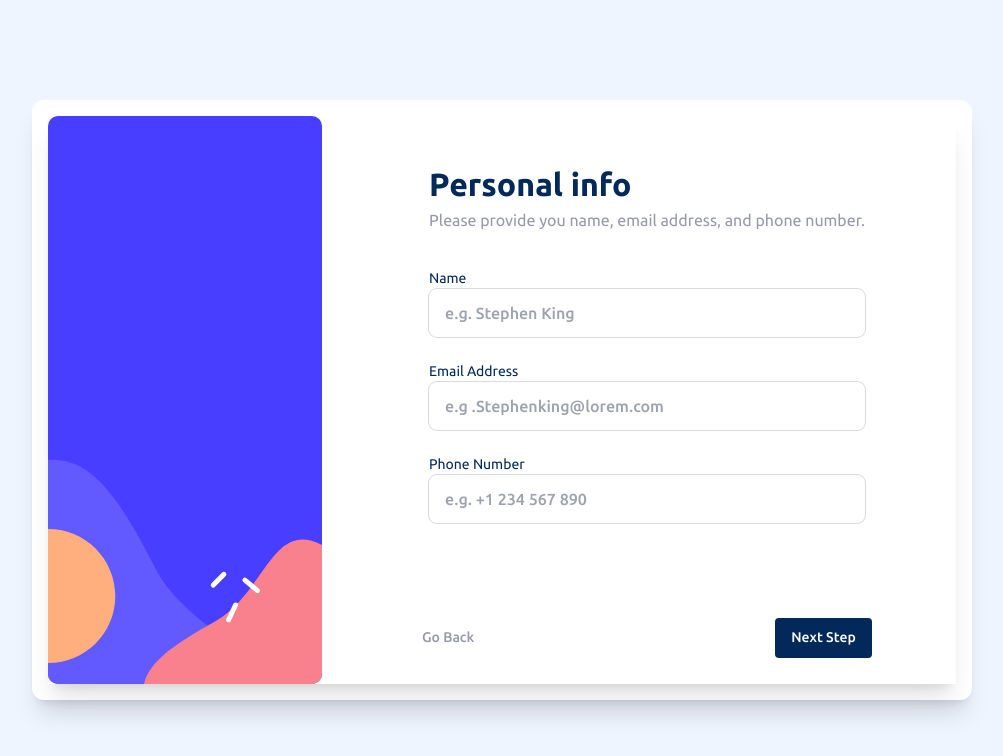
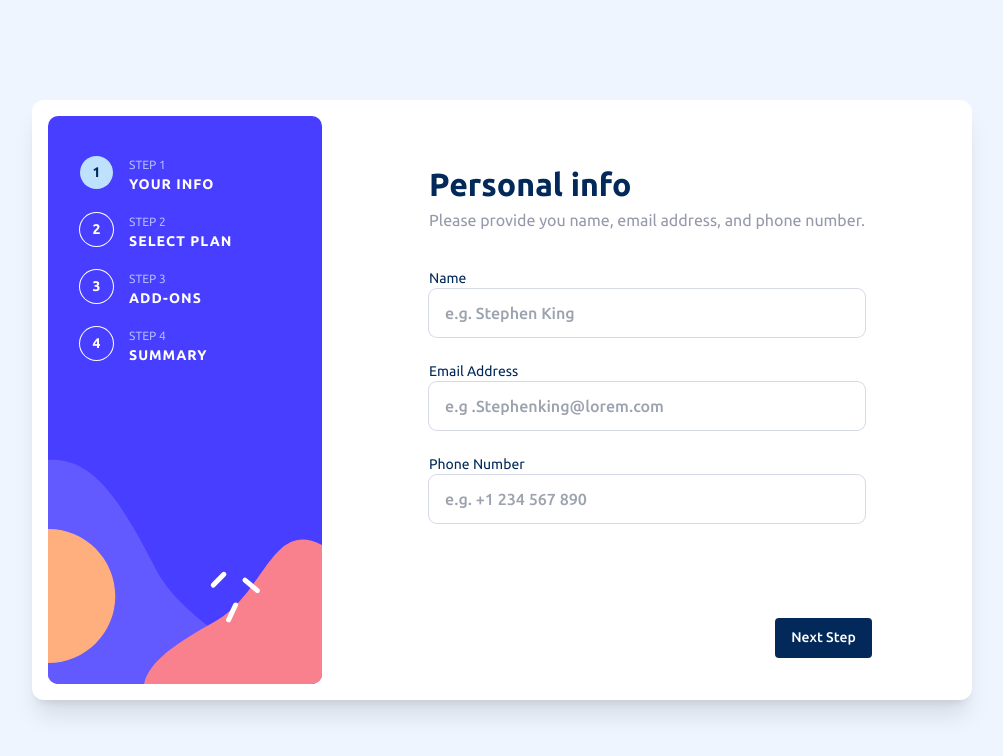
Before and after one commit to khaya05/multi-step-form, a Next.js app: page / in a window 1280 px wide. Shown: the top 756 px of the page, without its empty margins (138-1141 px from the left). Built offline with nearby package versions, Linux system fonts and the light colour scheme.

Commit message:
finished styles

```diff
--- a/app/components/Button.tsx
+++ b/app/components/Button.tsx
@@ -3,42 +3,56 @@
 import { useDispatch } from 'react-redux';
 import { useSelector } from 'react-redux';
 import { back, next } from '@/store/stepsSlice';
+import { AppDispatch } from '@/store/store';
+import { clsx } from 'clsx';
 
 const Button = () => {
-  const dispatch = useDispatch();
+  const dispatch = useDispatch<AppDispatch>();
   const currentIndex = useSelector((state: any) => state.steps.currentIndex);
+  const steps = useSelector((state: any) => state.steps.steps);
+
+  const secondLastStep = steps.length - 2;
+  const lastStep = steps.length - 1;
 
   const navigate = (direction: string) => {
     if (direction === 'back') {
-      dispatch(back);
-    }
-    dispatch(next);
+      dispatch(back());
+    } else dispatch(next());
   };
 
   return (
     <div className="flex justify-between items-center w-full">
       <button
         onClick={() => navigate('back')}
-        className="
-          text-[14px]
-          text-gray
-          font-medium"
+        className={clsx(
+          'text-[14px]',
+          'text-gray',
+          'font-medium',
+          'visible',
+          'hover:text-denim-hover',
+          currentIndex === 0 && 'invisible'
+        )}
       >
         Go Back
       </button>
 
       <button
         onClick={() => navigate('next')}
-        className="
-          bg-denim
-          text-white
-          w-[6.0625rem]
-          h-10
-          rounded-[0.25rem]
-          text-[14px]
-          font-medium"
+        className={clsx(
+          'bg-denim ',
+          'text-white ',
+          'w-[6.0625rem] ',
+          'h-10 ',
+          'rounded-[0.25rem] ',
+          'text-[14px] ',
+          'font-medium',
+          currentIndex === lastStep && 'invisible',
+          currentIndex !== secondLastStep && 'hover:bg-denim-hover ',
+          currentIndex === secondLastStep && 'bg-purple',
+          currentIndex === secondLastStep && 'hover:bg-purple-hover'
+        )}
       >
-        Next Step
+        {currentIndex === secondLastStep ? 'Confirm' : 'Next Step'}
       </button>
     </div>
   );
--- a/app/components/form-steps/FormSteps.tsx
+++ b/app/components/form-steps/FormSteps.tsx
@@ -1,6 +1,7 @@
 import useCustomHook from '@/hooks/useCustomHook';
 import Button from '../Button';
 import { useSelector } from 'react-redux';
+import StepsIndicator from './StepsIndicator';
 
 export default function FormSteps() {
   const steps = useSelector((state: any) => state.steps.steps)
@@ -23,7 +24,7 @@ export default function FormSteps() {
         md:static
         md:w-full
         md:gap-[6.25rem]
-        md:shadow-0
+        md:shadow-none
         "
     >
       <div
@@ -31,11 +32,16 @@ export default function FormSteps() {
           h-[10.5rem]
           bg-mobile-img
           bg-no-repeat
+          pt-[2.13rem]
           md:bg-desktop-img
           md:h-[568px]
           md:w-[274px]
+          md:px-8
+          md:py-10
         "
-      ></div>
+      >
+        <StepsIndicator />
+      </div>
       <div
         className="
           flex
--- /dev/null
+++ b/app/components/form-steps/StepsIndicator.tsx
@@ -0,0 +1,69 @@
+'use client';
+
+import { useMemo } from 'react';
+import { useSelector } from 'react-redux';
+import { clsx } from 'clsx';
+
+const stepsNames: string[] = ['your info', 'select plan', 'add-ons', 'summary'];
+
+function StepsIndicator() {
+  const currentIndex = useSelector((state: any) => state.steps.currentIndex);
+
+  return (
+    <div
+      className="
+        flex
+        gap-4
+        mx-auto
+        w-fit
+        md:mx-0
+        md:mt-0
+        md:gap-6
+        md:flex-col
+        md:h-full
+      ">
+      {stepsNames.map((name, index) => (
+        <div
+          key={name.replace(' ', '-')}
+          className="
+            flex
+            items-center
+            h-[33px]
+            md:gap-4
+          "
+        >
+          <div
+            className={clsx(
+              'h-full',
+              'w-[33px]',
+              'ring-white',
+              'rounded-full',
+              'text-[14px]',
+              'font-bold',
+              'grid',
+              'place-items-center',
+              currentIndex !== index && 'ring-[1px]',
+              currentIndex !== index && 'text-white',
+              currentIndex === index && 'text-denim',
+              currentIndex === index && 'bg-sky-blue',
+              currentIndex === index && 'ring-sky-blue'
+            )}
+          >
+            {index + 1}
+          </div>
+
+          <div className="hidden h-full md:flex md:flex-col md:justify-between">
+            <p className="text-light-blue-text uppercase text-[0.75rem]">
+              step {index + 1}
+            </p>
+            <p className="text-white uppercase text-[14px] font-bold  tracking-[0.0625rem]">
+              {name}
+            </p>
+          </div>
+        </div>
+      ))}
+    </div>
+  );
+}
+
+export default StepsIndicator;
--- a/package.json
+++ b/package.json
@@ -15,6 +15,7 @@
     "@types/react-dom": "18.2.7",
     "@types/react-redux": "^7.1.25",
     "autoprefixer": "10.4.14",
+    "clsx": "^2.0.0",
     "eslint": "8.45.0",
     "eslint-config-next": "13.4.10",
     "next": "13.4.10",
--- a/store/stepsSlice.tsx
+++ b/store/stepsSlice.tsx
@@ -26,6 +26,7 @@ export const stepsSlice = createSlice({
   initialState,
   reducers: {
     next: (state) => {
+      console.log('next >>')
       if (state.currentIndex >= state.steps.length - 1) {
         return state;
       }
--- a/tailwind.config.js
+++ b/tailwind.config.js
@@ -18,7 +18,11 @@ module.exports = {
         denim: '#022959',
         gray: '#9699AA',
         purple: '#483EFF',
+        'purple-hover': '#928CFF',
+        'denim-hover': '#164A8A',
         'very-light-gray': '#F8F9FF',
+        'sky-blue': '#BEE2FD',
+        'light-blue-text': '#ABBCFF'
       },
     },
   },
```
Also changed, not shown: app/components/Form.tsx (+4 -5 lines), 1 other file (tests, documents, lock files or other folders).
